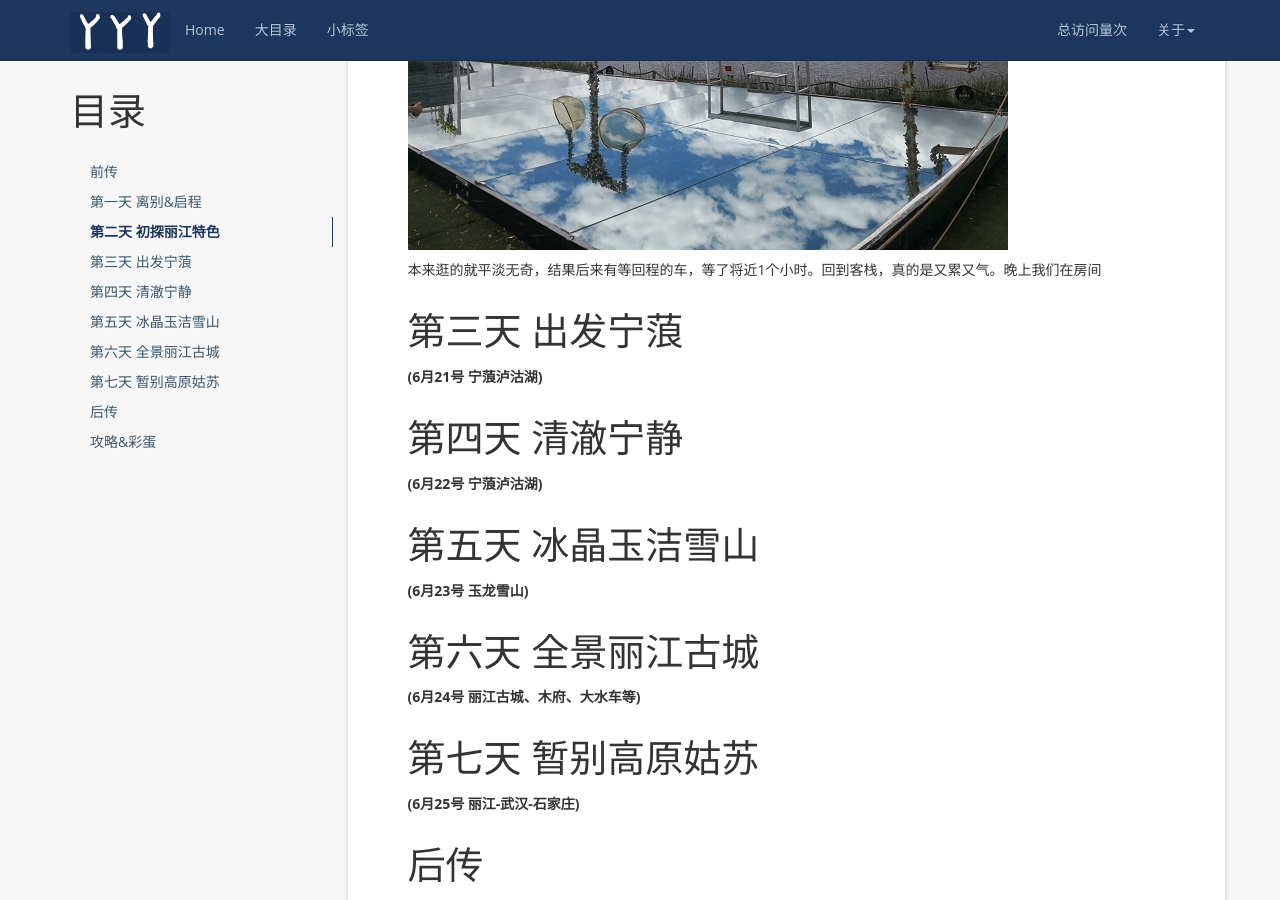
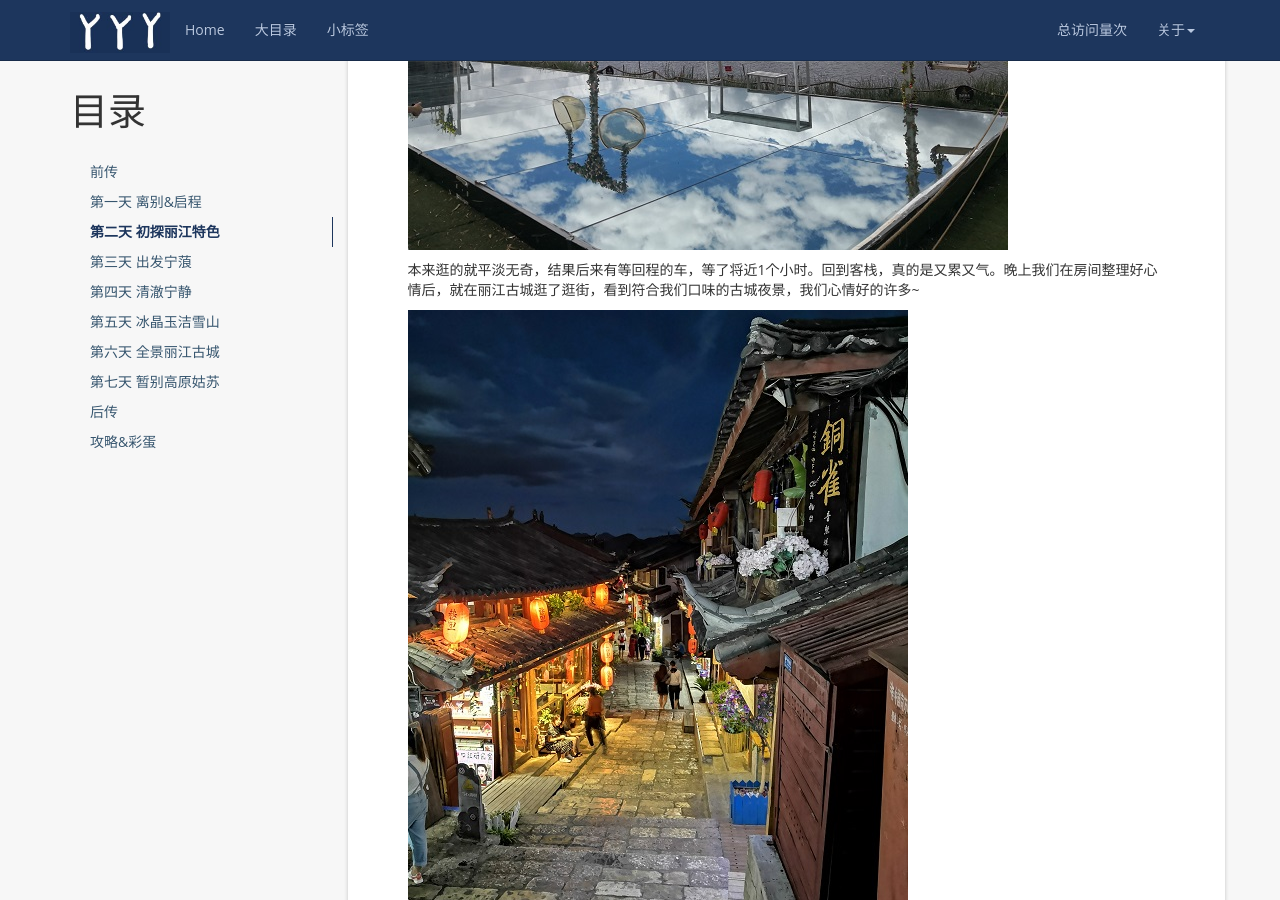
Before and after one commit to yyysjz1997/yyysjz1997.github.io, a Jekyll site: the page built from _posts/2019-06-28-unforgettable-trip-to-Lijiang.md, in a window 1280 px wide and 900 px high, scrolled down 3204 px. Built offline with Jekyll 4.4.1, drawn with Linux system fonts in a browser that asks for light colours; nearby versions of some CDN libraries; a script that is not in the unit is left out; comment, search, counter and statistics services are not loaded.

Commit message:
Update 2019-06-28-unforgettable-trip-to-Lijiang.md

```diff
--- a/_posts/2019-06-28-unforgettable-trip-to-Lijiang.md
+++ b/_posts/2019-06-28-unforgettable-trip-to-Lijiang.md
@@ -70,7 +70,9 @@ tag: 旅游攻略
 
 ![\styles\images\2019-06-28-unforgettable-trip-to-Lijiang/day1_2.jpg]({{ '\styles\images\2019-06-28-unforgettable-trip-to-Lijiang/day1_2.jpg' | prepend: site.baseurl  }})
 
-本来逛的就平淡无奇，结果后来有等回程的车，等了将近1个小时。回到客栈，真的是又累又气。晚上我们在房间
+本来逛的就平淡无奇，结果后来有等回程的车，等了将近1个小时。回到客栈，真的是又累又气。晚上我们在房间整理好心情后，就在丽江古城逛了逛街，看到符合我们口味的古城夜景，我们心情好的许多~
+
+![\styles\images\2019-06-28-unforgettable-trip-to-Lijiang/day1_3.jpg]({{ '\styles\images\2019-06-28-unforgettable-trip-to-Lijiang/day1_3.jpg' | prepend: site.baseurl  }})
 
 
 第三天  出发宁蒗		{#thirdDay}
```
